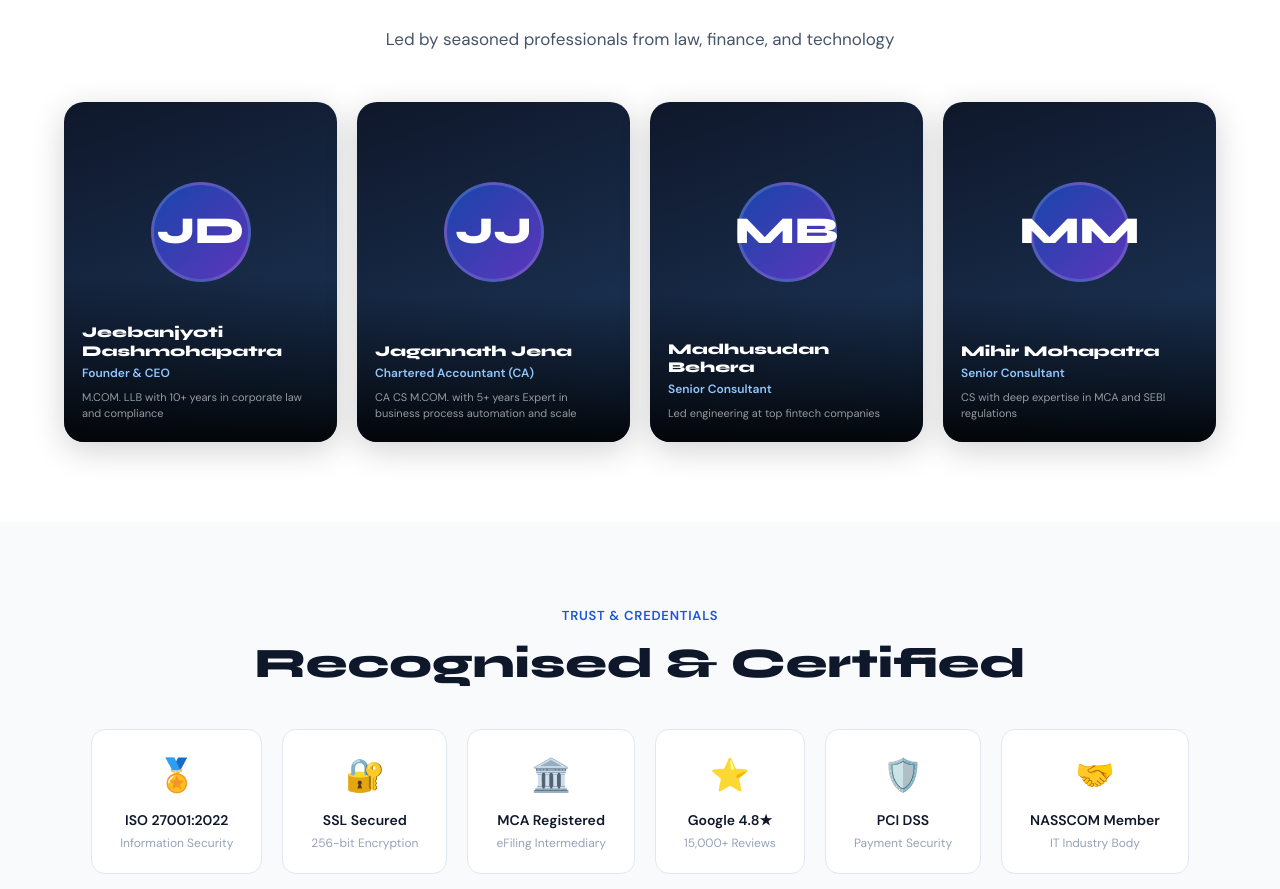
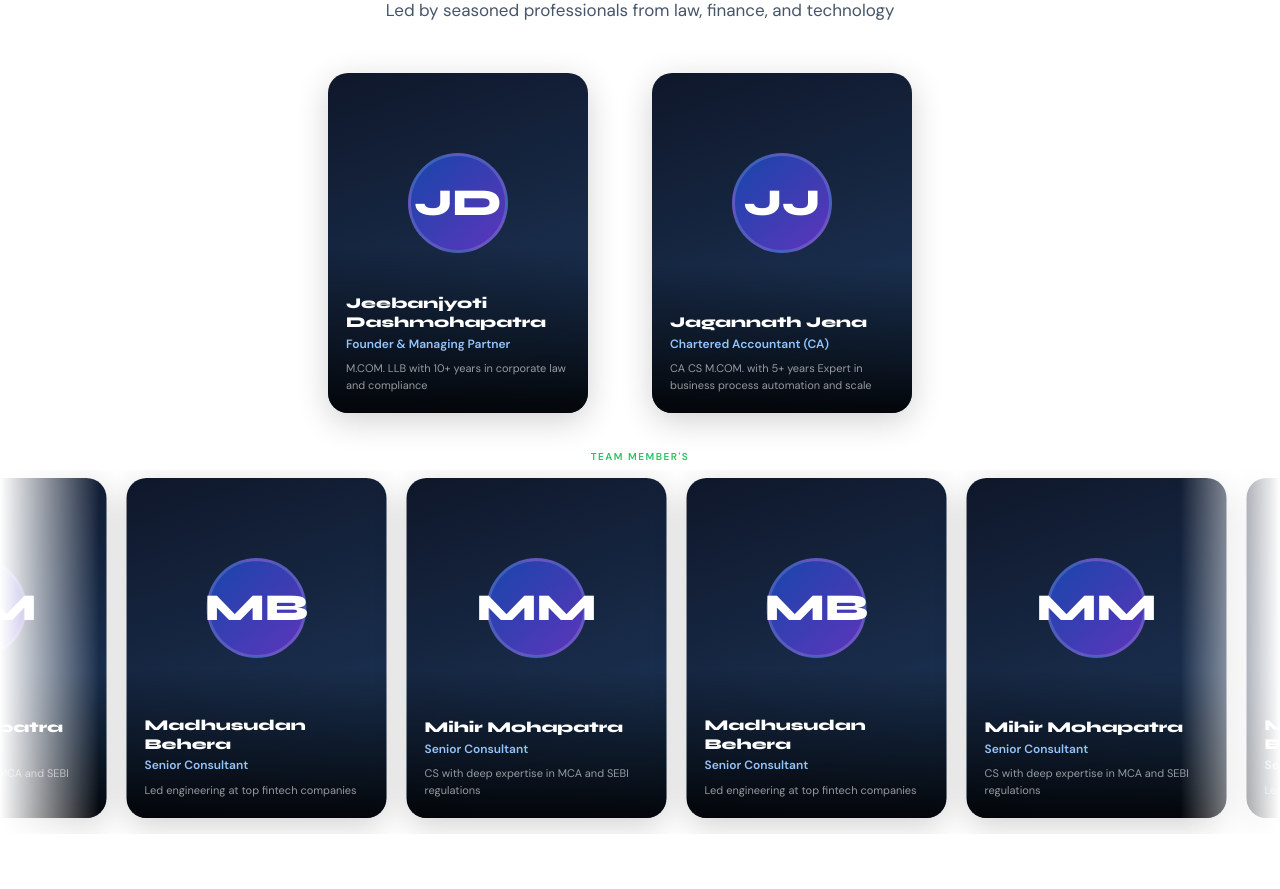
Before and after one commit to parthakar200/JEEBAN_CO, a React (Create React App) app in the folder client/: page /about in a window 1280 px wide. Shown: the part 2720-3609 px from the top of the page. Built offline with nearby package versions, Linux system fonts and the light colour scheme; no server answers.

Commit message:
team members updated

```diff
--- a/client/src/pages/AboutPage.js
+++ b/client/src/pages/AboutPage.js
@@ -5,27 +5,104 @@ import { API } from '../context/AuthContext';
 const MILESTONES = [
   { year: '2016', title: 'Founded in Odisha', desc: 'Started with a mission to simplify business compliance in India' },
   { year: '2017', title: '1,000 Clients', desc: 'Reached our first major milestone of satisfied customers' },
-  { year: '2019', title: 'Business Expansion', desc: 'Opened offices in Bhubaneswar, Soro'},
+  { year: '2019', title: 'Business Expansion', desc: 'Opened offices in Bhubaneswar, Soro' },
   { year: '2021', title: '3,000 Clients', desc: 'Crossed 3K businesses served across India' },
-  { year: '2025', title: '5,000 Clients', desc: 'India\'s largest online corporate services platform' },
+  { year: '2025', title: '5,000 Clients', desc: "India's largest online corporate services platform" },
 ];
+
+function TeamCard({ member, idx, featured }) {
+  const hasPhoto = member.avatar && member.avatar.startsWith('data:');
+  const initials = member.name.split(' ').map(w => w[0]).join('').slice(0, 2).toUpperCase();
+  return (
+    <div
+      key={idx}
+      style={{
+        position: 'relative',
+        borderRadius: 20,
+        overflow: 'hidden',
+        background: hasPhoto ? '#0f172a' : 'linear-gradient(160deg,#0f172a 0%,#1e3a5f 100%)',
+        width: 260,
+        minHeight: 340,
+        flexShrink: 0,
+        display: 'flex',
+        flexDirection: 'column',
+        justifyContent: 'flex-end',
+        boxShadow: '0 8px 32px rgba(0,0,0,.18)',
+        transition: 'transform 0.22s, box-shadow 0.22s',
+        cursor: 'default',
+      }}
+      onMouseEnter={e => { e.currentTarget.style.transform = 'translateY(-5px)'; e.currentTarget.style.boxShadow = '0 18px 48px rgba(0,0,0,.28)'; }}
+      onMouseLeave={e => { e.currentTarget.style.transform = 'translateY(0)'; e.currentTarget.style.boxShadow = '0 8px 32px rgba(0,0,0,.18)'; }}
+    >
+      {hasPhoto ? (
+        <img
+          src={member.avatar}
+          alt={member.name}
+          style={{ position: 'absolute', top: 0, left: 0, width: '100%', height: '100%', objectFit: 'cover', objectPosition: 'center top', display: 'block' }}
+        />
+      ) : (
+        <div style={{ position: 'absolute', top: 0, left: 0, right: 0, bottom: 80, display: 'flex', alignItems: 'center', justifyContent: 'center' }}>
+          <div style={{
+            width: 100, height: 100, borderRadius: '50%',
+            background: 'linear-gradient(135deg, rgba(26,86,219,.7), rgba(124,58,237,.7))',
+            border: '3px solid rgba(255,255,255,.15)',
+            display: 'flex', alignItems: 'center', justifyContent: 'center',
+            fontSize: 38, fontWeight: 900, color: 'white', fontFamily: 'var(--font-heading)',
+          }}>
+            {initials}
+          </div>
+        </div>
+      )}
+      <div style={{
+        position: 'relative', zIndex: 2,
+        background: hasPhoto
+          ? 'linear-gradient(to top, rgba(0,0,0,.95) 0%, rgba(0,0,0,.65) 50%, rgba(0,0,0,.1) 100%)'
+          : 'linear-gradient(to top, rgba(0,0,0,.9) 0%, rgba(0,0,0,.3) 70%, transparent 100%)',
+        padding: '48px 18px 20px',
+      }}>
+
+        <h4 style={{ fontSize: 15, fontWeight: 800, color: 'white', marginBottom: 3, fontFamily: 'var(--font-heading)', lineHeight: 1.25 }}>
+          {member.name}
+        </h4>
+        <p style={{ fontSize: 12, color: '#93c5fd', fontWeight: 600, marginBottom: member.bio ? 6 : 0 }}>
+          {member.role}
+        </p>
+        {member.bio && (
+          <p style={{ fontSize: 11, color: 'rgba(255,255,255,.58)', lineHeight: 1.5, margin: 0 }}>
+            {member.bio}
+          </p>
+        )}
+      </div>
+    </div>
+  );
+}
 
 export default function AboutPage() {
   const [team, setTeam] = useState([
-    { name: 'Jeebanjyoti Dashmohapatra', role: 'Founder & CEO', bio: 'M.COM. LLB with 10+ years in corporate law and compliance', avatar: 'JD' },
-    { name: 'Jagannath Jena', role: 'Chartered Accountant (CA)', bio: 'CA CS M.COM. with 5+ years Expert in business process automation and scale', avatar: 'JJ' },
-    { name: 'Madhusudan Behera', role: 'Senior Consultant', bio: 'Led engineering at top fintech companies', avatar: 'AB' },
-    { name: 'Mihir Mohapatra', role: 'Senior Consultant', bio: 'CS with deep expertise in MCA and SEBI regulations', avatar: 'MM' },
+    { name: 'Jeebanjyoti Dashmohapatra', role: 'Founder & Managing Partner', bio: 'M.COM. LLB with 10+ years in corporate law and compliance', avatar: '', isPinned: true },
+    { name: 'Jagannath Jena', role: 'Chartered Accountant (CA)', bio: 'CA CS M.COM. with 5+ years Expert in business process automation and scale', avatar: '', isPinned: true },
+    { name: 'Madhusudan Behera', role: 'Senior Consultant', bio: 'Led engineering at top fintech companies', avatar: '', isPinned: false },
+    { name: 'Mihir Mohapatra', role: 'Senior Consultant', bio: 'CS with deep expertise in MCA and SEBI regulations', avatar: '', isPinned: false },
   ]);
 
   useEffect(() => {
     API.get('/team')
       .then(res => { if (res.data.members?.length > 0) setTeam(res.data.members); })
-      .catch(() => {}); // keep default team if API fails
+      .catch(() => {});
   }, []);
+
+  // Split pinned (top featured) vs rest (marquee)
+  const pinnedTeam  = team.filter(m => m.isPinned).slice(0, 2);
+  const restTeam    = team.filter(m => !m.isPinned);
+  // Pad to at least 6 items so marquee fills the screen, then duplicate for seamless loop
+  const padCount    = restTeam.length > 0 ? Math.max(1, Math.ceil(6 / restTeam.length)) : 1;
+  const paddedRest  = Array.from({ length: padCount }, () => restTeam).flat();
+  // Always exactly 2 copies so translateX(-50%) keyframe is always correct
+  const marqueeTeam = [...paddedRest, ...paddedRest];
 
   return (
     <div style={{ paddingTop: 'var(--nav-height)', minHeight: '100vh' }}>
+
       {/* Hero */}
       <section style={{ background: 'linear-gradient(160deg, #0f172a 0%, #1e293b 100%)', padding: '80px 0', color: 'white' }}>
         <div className="container" style={{ textAlign: 'center' }}>
@@ -75,7 +152,7 @@ export default function AboutPage() {
                 Jeeban & CO was founded in 2016 by a group of Chartered Accountants and Company Secretaries who saw a critical gap: small businesses were struggling to navigate India's complex regulatory landscape without expensive professional help.
               </p>
               <p style={{ fontSize: 16, color: '#475569', lineHeight: 1.8, marginBottom: 20 }}>
-                We set out to democratize access to professional compliance services — making them affordable, transparent, and fully online. Today, we're India's largest corporate services platform, serving 5K+ businesses with AI-powered automation.
+                We set out to democratize access to professional compliance services — making them affordable, transparent, and fully online. Today, we serve 5K+ businesses with expert-backed support.
               </p>
               <p style={{ fontSize: 16, color: '#475569', lineHeight: 1.8 }}>
                 Our platform handles everything from company incorporation and GST filing to trademark registration and payroll management — all under one roof.
@@ -86,7 +163,7 @@ export default function AboutPage() {
                 {[
                   { icon: '🎯', title: 'Our Mission', desc: 'Make every Indian business compliant, confident, and successful through accessible, tech-driven services.' },
                   { icon: '👁️', title: 'Our Vision', desc: 'To be the trusted compliance partner for every business in India — from idea to exit.' },
-                  { icon: '💡', title: 'Our Approach', desc: 'Combine AI automation with human expertise to deliver fast, accurate, and affordable compliance services.' },
+                  { icon: '💡', title: 'Our Approach', desc: 'Combine expert knowledge with technology to deliver fast, accurate, and affordable compliance services.' },
                   { icon: '🤝', title: 'Our Promise', desc: 'Transparent pricing, expert support, and a 30-day money-back guarantee on every service.' },
                 ].map(item => (
                   <div key={item.title} style={{ padding: 24, background: '#f8fafc', borderRadius: 16, border: '1px solid #e2e8f0' }}>
@@ -132,84 +209,39 @@ export default function AboutPage() {
             <h2 className="section-title">Meet our team</h2>
             <p className="section-desc" style={{ margin: '0 auto' }}>Led by seasoned professionals from law, finance, and technology</p>
           </div>
-          <div style={{ display: 'grid', gridTemplateColumns: 'repeat(4, 1fr)', gap: 20 }} className="team-grid">
-            {team.map(member => {
-              const hasPhoto = member.avatar && member.avatar.startsWith('data:');
-              const initials = member.name.split(' ').map(w => w[0]).join('').slice(0, 2).toUpperCase();
-              return (
-                <div key={member.name} style={{
-                  position: 'relative',
-                  borderRadius: 20,
-                  overflow: 'hidden',
-                  background: hasPhoto ? '#0f172a' : 'linear-gradient(160deg,#0f172a 0%,#1e3a5f 100%)',
-                  minHeight: 340,
-                  display: 'flex',
-                  flexDirection: 'column',
-                  justifyContent: 'flex-end',
-                  boxShadow: '0 8px 32px rgba(0,0,0,.18)',
-                  transition: 'transform 0.22s, box-shadow 0.22s',
-                }}
-                  onMouseEnter={e => { e.currentTarget.style.transform='translateY(-5px)'; e.currentTarget.style.boxShadow='0 18px 48px rgba(0,0,0,.28)'; }}
-                  onMouseLeave={e => { e.currentTarget.style.transform='translateY(0)'; e.currentTarget.style.boxShadow='0 8px 32px rgba(0,0,0,.18)'; }}>
 
-                  {/* Background: photo fills card OR initials centered */}
-                  {hasPhoto ? (
-                    <img
-                      src={member.avatar}
-                      alt={member.name}
-                      style={{
-                        position: 'absolute', top: 0, left: 0,
-                        width: '100%', height: '100%',
-                        objectFit: 'cover', objectPosition: 'center top',
-                        display: 'block',
-                      }}
-                    />
-                  ) : (
-                    <div style={{
-                      position: 'absolute', top: 0, left: 0, right: 0, bottom: 80,
-                      display: 'flex', alignItems: 'center', justifyContent: 'center',
-                    }}>
-                      <div style={{
-                        width: 100, height: 100, borderRadius: '50%',
-                        background: 'linear-gradient(135deg, rgba(26,86,219,.7), rgba(124,58,237,.7))',
-                        border: '3px solid rgba(255,255,255,.15)',
-                        display: 'flex', alignItems: 'center', justifyContent: 'center',
-                        fontSize: 38, fontWeight: 900, color: 'white',
-                        fontFamily: 'var(--font-heading)',
-                      }}>
-                        {initials}
-                      </div>
-                    </div>
-                  )}
+          {/* Pinned featured cards — up to 2, centered */}
+          {pinnedTeam.length > 0 && (
+            <div style={{ display: 'flex', gap: 24, justifyContent: 'center', marginBottom: 36, flexWrap: 'wrap' }}>
+              {pinnedTeam.map((member, idx) => (
+                <div key={idx} style={{ width: 300 }}>
+                  <TeamCard member={member} idx={idx} featured />
+                </div>
+              ))}
+            </div>
+          )}
+        </div>
 
-                  {/* Bottom gradient overlay — always on top of photo */}
-                  <div style={{
-                    position: 'relative', zIndex: 2,
-                    background: hasPhoto
-                      ? 'linear-gradient(to top, rgba(0,0,0,.95) 0%, rgba(0,0,0,.65) 50%, rgba(0, 0, 0, 0) 100%)'
-                      : 'linear-gradient(to top, rgba(0,0,0,.9) 0%, rgba(0,0,0,.3) 70%, transparent 100%)',
-                    padding: '48px 18px 20px',
-                  }}>
-                    {/* <div style={{ fontSize: 10, fontWeight: 800, letterSpacing: '1.5px', color: '#22c55e', textTransform: 'uppercase', marginBottom: 5 }}>
-                      TEAM MEMBER
-                    </div> */}
-                    <h4 style={{ fontSize: 15, fontWeight: 800, color: 'white', marginBottom: 3, fontFamily: 'var(--font-heading)', lineHeight: 1.25 }}>
-                      {member.name}
-                    </h4>
-                    <p style={{ fontSize: 12, color: '#93c5fd', fontWeight: 600, marginBottom: member.bio ? 6 : 0 }}>
-                      {member.role}
-                    </p>
-                    {member.bio && (
-                      <p style={{ fontSize: 11, color: 'rgba(255,255,255,.58)', lineHeight: 1.5, margin: 0 }}>
-                        {member.bio}
-                      </p>
-                    )}
-                  </div>
-                </div>
-              );
-            })}
+        <div style={{ fontSize: 10, fontWeight: 800, letterSpacing: '1.5px', textAlign: 'center', color: '#22c55e', textTransform: 'uppercase', marginBottom: 5 }}>
+          TEAM MEMBER'S
+        </div>
+
+        {/* Marquee — remaining members, full width */}
+        {marqueeTeam.length > 0 && (
+          <div style={{ overflow: 'hidden', position: 'relative' }}>
+            <div style={{ position: 'absolute', left: 0, top: 0, bottom: 0, width: 100, background: 'linear-gradient(to right, white, transparent)', zIndex: 2, pointerEvents: 'none' }} />
+            <div style={{ position: 'absolute', right: 0, top: 0, bottom: 0, width: 100, background: 'linear-gradient(to left, white, transparent)', zIndex: 2, pointerEvents: 'none' }} />
+            <div
+              style={{ display: 'flex', gap: 20, width: 'max-content', padding: '8px 20px 16px', animation: `marqueeScroll ${Math.max(16, paddedRest.length * 4)}s linear infinite` }}
+              onMouseEnter={e => { e.currentTarget.style.animationPlayState = 'paused'; }}
+              onMouseLeave={e => { e.currentTarget.style.animationPlayState = 'running'; }}
+            >
+              {marqueeTeam.map((member, idx) => (
+                <TeamCard key={idx} member={member} idx={idx} />
+              ))}
+            </div>
           </div>
-        </div>
+        )}
       </section>
 
       {/* Awards & certifications */}
@@ -239,8 +271,12 @@ export default function AboutPage() {
       </section>
 
       <style>{`
+        @keyframes marqueeScroll {
+          0%   { transform: translateX(0); }
+          100% { transform: translateX(-50%); }
+        }
         @media (max-width: 768px) {
-          .mission-layout, .team-grid { grid-template-columns: 1fr !important; }
+          .mission-layout { grid-template-columns: 1fr !important; }
           .stats-bar { grid-template-columns: repeat(2, 1fr) !important; }
         }
       `}</style>
```
Also changed, not shown: client/src/pages/AdminDashboardPage.js (+26 -1 lines), client/src/pages/HomePage.js (+20 -3 lines), 1 other file (tests, documents, lock files or other folders).
